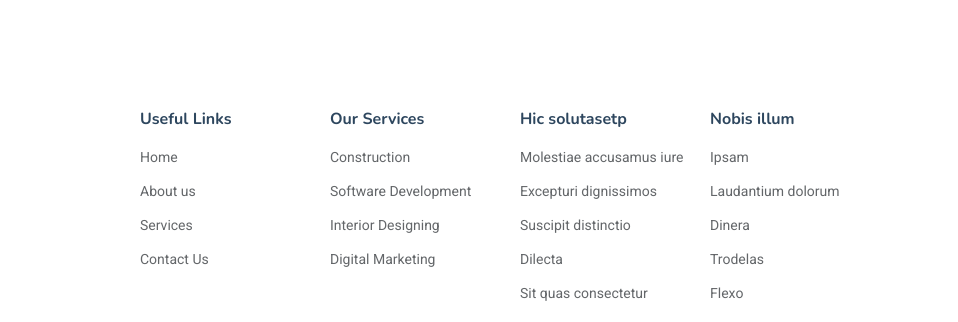
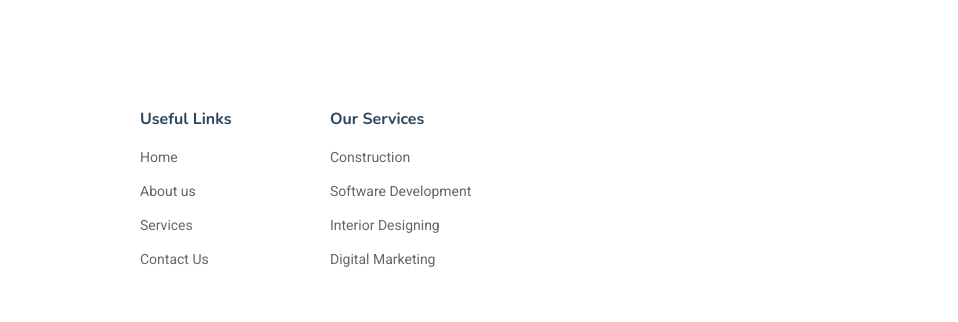
Before and after one commit to Dharmika01/Savyani-Digital, a plain HTML site: page software.html in a window 1280 px wide. Shown: the part 2098-2420 px from the top of the page, 322-1280 px from the left. Drawn offline with nearby package versions, Linux system fonts and the light colour scheme.

Commit message:
Update software.html

```diff
--- a/software.html
+++ b/software.html
@@ -212,28 +212,6 @@
           </ul>
         </div>
 
-        <div class="col-lg-2 col-md-3 footer-links">
-          <h4>Hic solutasetp</h4>
-          <ul>
-            <li><a href="#">Molestiae accusamus iure</a></li>
-            <li><a href="#">Excepturi dignissimos</a></li>
-            <li><a href="#">Suscipit distinctio</a></li>
-            <li><a href="#">Dilecta</a></li>
-            <li><a href="#">Sit quas consectetur</a></li>
-          </ul>
-        </div>
-
-        <div class="col-lg-2 col-md-3 footer-links">
-          <h4>Nobis illum</h4>
-          <ul>
-            <li><a href="#">Ipsam</a></li>
-            <li><a href="#">Laudantium dolorum</a></li>
-            <li><a href="#">Dinera</a></li>
-            <li><a href="#">Trodelas</a></li>
-            <li><a href="#">Flexo</a></li>
-          </ul>
-        </div>
-
       </div>
     </div>
 
@@ -255,7 +233,6 @@
 
   <!-- Vendor JS Files -->
   <script src="assets/vendor/bootstrap/js/bootstrap.bundle.min.js"></script>
-  <script src="assets/vendor/php-email-form/validate.js"></script>
   <script src="assets/vendor/aos/aos.js"></script>
   <script src="assets/vendor/glightbox/js/glightbox.min.js"></script>
   <script src="assets/vendor/swiper/swiper-bundle.min.js"></script>
```
